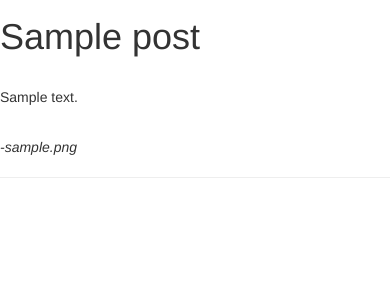
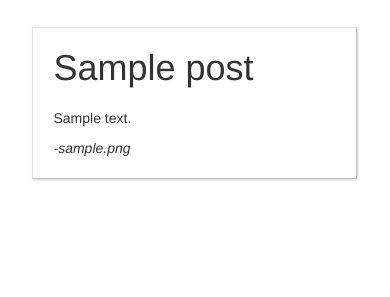
Before and after one commit to abrink27/wmmbpod, a Rails app: page / in a window 390 px wide. Shown: the part 55-352 px from the top of the page. Run offline with Rails 7, Linux system fonts and the light colour scheme; tables that the repository leaves empty hold one stand-in row (values such as "Sample post"); style sheets or scripts are compiled from the project's sources; some libraries are stand-ins or nearby versions.

Commit message:
booya boxes added

```diff
--- /dev/null
+++ b/app/assets/stylesheets/master.css.scss
@@ -0,0 +1,17 @@
+.booyah-box {
+  -moz-box-shadow: 1px 1px 2px 0 #d0d0d0;
+  -webkit-box-shadow: 1px 1px 2px 0 #d0d0d0;
+  box-shadow: 1px 1px 2px 0 #d0d0d0;
+  background: #fff;
+  border: 1px solid #ccc;
+  border-color: #e4e4e4 #bebebd #bebebd #e4e4e4;
+  	margin-top:10px;
+  	margin-bottom:15px;
+  	padding:20px;
+
+}
+
+h1,h2,h3,h4,h5,h6 {
+	margin:0;
+	padding:0;
+}
--- a/app/views/posts/index.html.erb
+++ b/app/views/posts/index.html.erb
@@ -1,9 +1,7 @@
 <% @posts.each do |post| %>
-  <div>
+  <div class="booyah-box col-xs-10 col-xs-offset-1">
     <h1><%= post.name %></h1><br />
-    <p><%= post.description %></p><br />
+    <p><%= post.description %></p>
     <i><%= "-" + post.poster %></i><br />
   </div>
-
-  <hr />
 <% end %>
```
